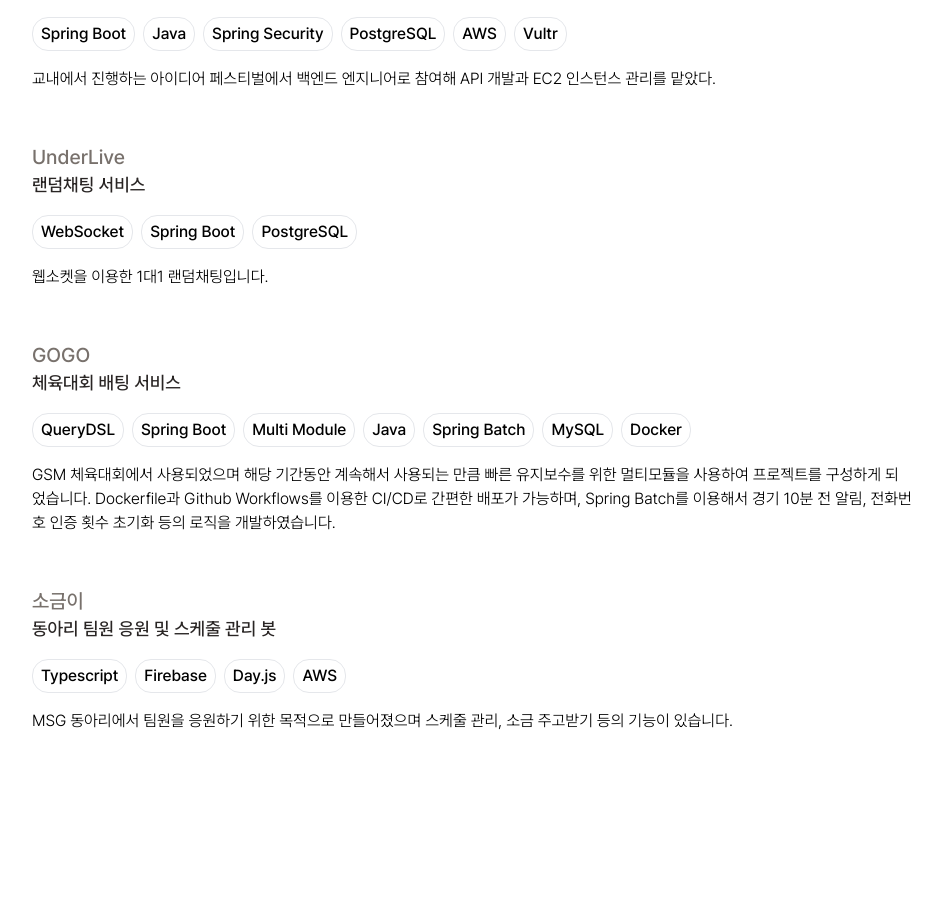
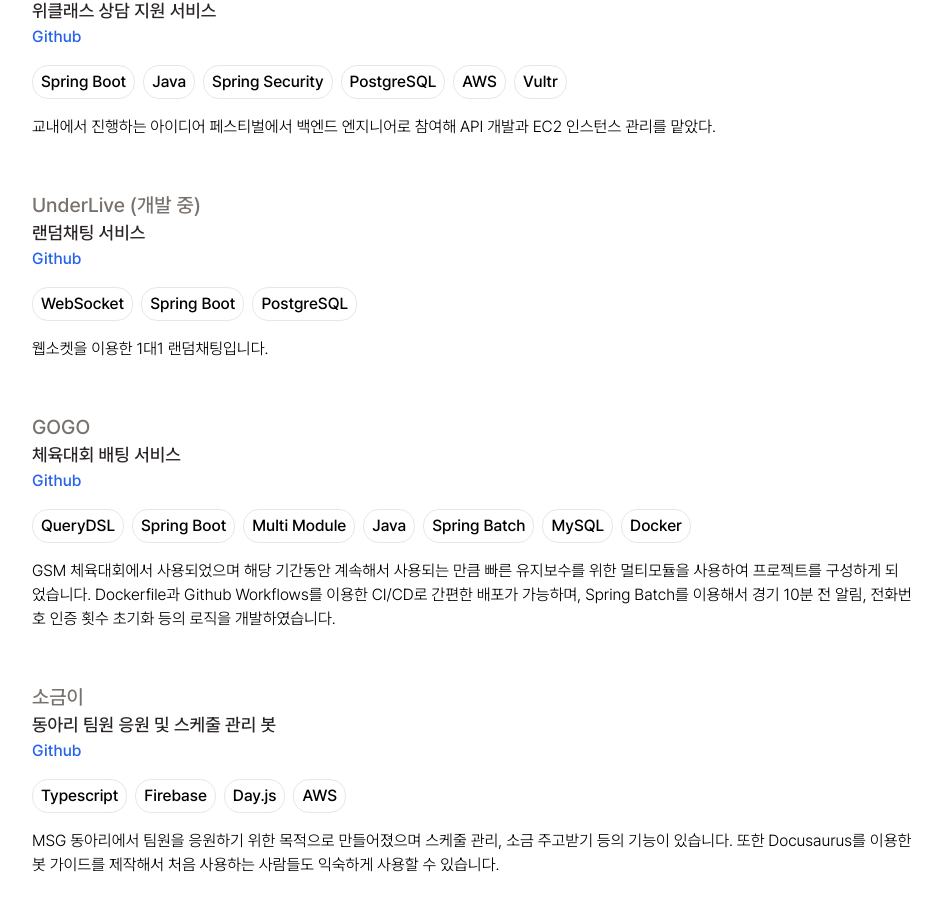
Before and after one commit to enbraining/portfolio, a Next.js app: page /project in a window 1280 px wide. Shown: the part 409-1320 px from the top of the page, without its empty margins (168-1110 px from the left). Before the commit the page ends 1194 px from the top, so only its background shows below. Built offline with nearby package versions, Linux system fonts and the light colour scheme.

Commit message:
project link

```diff
--- a/app/blog/page.tsx
+++ b/app/blog/page.tsx
@@ -1,7 +1,52 @@
-import Link from "next/link";
+export default function Page(){
+    const projects = [
+        {
+            id: 1,
+            name: "SMS",
+            subtitle: "학생 정보 통합관리 서비스",
+            tags: ["QueryDSL", "Spring Boot", "Multi Module", "Hexagonal Architecture", "Kotlin", "Spring Security"],
+            content: ""
+        },
+        {
+            id: 2,
+            name: "weeing",
+            subtitle: "위클래스 상담 지원 서비스",
+            tags: ["Spring Boot", "Java", "Spring Security", "PostgreSQL", "AWS", "Vultr"],
+            content: "교내에서 진행하는 아이디어 페스티벌에서 백엔드 엔지니어로 참여해 API 개발과 EC2 인스턴스 관리를 맡았다."
+        },
+        {
+            id: 3,
+            name: "UnderLive",
+            subtitle: "랜덤채팅 서비스",
+            tags: ["WebSocket", "Spring Boot", "PostgreSQL"],
+            content: "웹소켓을 이용한 1대1 랜덤채팅입니다."
+        },
+        {
+            id: 4,
+            name: "GOGO",
+            subtitle: "체육대회 배팅 서비스",
+            tags: ["QueryDSL", "Spring Boot", "Multi Module", "Java", "Spring Batch", "MySQL", "Docker"],
+            content: "GSM 체육대회에서 사용되었으며 해당 기간동안 계속해서 사용되는 만큼 빠른 유지보수를 위한 멀티모듈을 사용하여 프로젝트를 구성하게 되었습니다. Dockerfile과 Github Workflows를 이용한 CI/CD로 간편한 배포가 가능하며, Spring Batch를 이용해서 경기 10분 전 알림, 전화번호 인증 횟수 초기화 등의 로직을 개발하였습니다."
+        },
+        {
+            id: 5,
+            name: "소금이",
+            subtitle: "동아리 팀원 응원 및 스케줄 관리 봇",
+            tags: ["Typescript", "Firebase", "Day.js", "AWS"],
+            content: "MSG 동아리에서 팀원을 응원하기 위한 목적으로 만들어졌으며 스케줄 관리, 소금 주고받기 등의 기능이 있습니다."
+        }
+    ]
 
-export default function Page(){
     return (
-        <Link href={"https://until.blog/@enbraining"}>https://until.blog/@enbraining</Link>
+        <main>
+            {projects.map(project => <div className="font-medium pb-3 mb-10" key={project.id}>
+                <div className="gap-x-2 align-bottom justify-end mb-4">
+                    <p className="text-stone-500 text-xl">{project.name}</p>
+                    <p className="text-stone-800 text-lg">{project.subtitle}</p>
+                </div>
+                <div className="flex mb-4">{project.tags.map(tag => <div className="border px-2 py-1 mr-2 rounded-2xl" key={tag}>{tag}</div>)}</div>
+                <div className="font-light">{project.content}</div>
+            </div>)}
+        </main>
     )
 }
--- a/app/project/page.tsx
+++ b/app/project/page.tsx
@@ -1,3 +1,5 @@
+import Link from "next/link"
+
 export default function Page(){
     const projects = [
         {
@@ -5,35 +7,40 @@
             name: "SMS",
             subtitle: "학생 정보 통합관리 서비스",
             tags: ["QueryDSL", "Spring Boot", "Multi Module", "Hexagonal Architecture", "Kotlin", "Spring Security"],
-            content: ""
+            content: "",
+            source: "https://github.com/GSM-MSG/SMS-BackEnd"
         },
         {
             id: 2,
             name: "weeing",
             subtitle: "위클래스 상담 지원 서비스",
             tags: ["Spring Boot", "Java", "Spring Security", "PostgreSQL", "AWS", "Vultr"],
-            content: "교내에서 진행하는 아이디어 페스티벌에서 백엔드 엔지니어로 참여해 API 개발과 EC2 인스턴스 관리를 맡았다."
+            content: "교내에서 진행하는 아이디어 페스티벌에서 백엔드 엔지니어로 참여해 API 개발과 EC2 인스턴스 관리를 맡았다.",
+            source: "https://github.com/GApple-T/weeing-backend"
         },
         {
             id: 3,
-            name: "UnderLive",
+            name: "UnderLive (개발 중)",
             subtitle: "랜덤채팅 서비스",
             tags: ["WebSocket", "Spring Boot", "PostgreSQL"],
-            content: "웹소켓을 이용한 1대1 랜덤채팅입니다."
+            content: "웹소켓을 이용한 1대1 랜덤채팅입니다.",
+            source: "https://github.com/team-underlive"
         },
         {
             id: 4,
             name: "GOGO",
             subtitle: "체육대회 배팅 서비스",
             tags: ["QueryDSL", "Spring Boot", "Multi Module", "Java", "Spring Batch", "MySQL", "Docker"],
-            content: "GSM 체육대회에서 사용되었으며 해당 기간동안 계속해서 사용되는 만큼 빠른 유지보수를 위한 멀티모듈을 사용하여 프로젝트를 구성하게 되었습니다. Dockerfile과 Github Workflows를 이용한 CI/CD로 간편한 배포가 가능하며, Spring Batch를 이용해서 경기 10분 전 알림, 전화번호 인증 횟수 초기화 등의 로직을 개발하였습니다."
+            content: "GSM 체육대회에서 사용되었으며 해당 기간동안 계속해서 사용되는 만큼 빠른 유지보수를 위한 멀티모듈을 사용하여 프로젝트를 구성하게 되었습니다. Dockerfile과 Github Workflows를 이용한 CI/CD로 간편한 배포가 가능하며, Spring Batch를 이용해서 경기 10분 전 알림, 전화번호 인증 횟수 초기화 등의 로직을 개발하였습니다.",
+            source: "https://github.com/GSM-GOGO/GSM-GOGO-Server"
         },
         {
             id: 5,
             name: "소금이",
             subtitle: "동아리 팀원 응원 및 스케줄 관리 봇",
             tags: ["Typescript", "Firebase", "Day.js", "AWS"],
-            content: "MSG 동아리에서 팀원을 응원하기 위한 목적으로 만들어졌으며 스케줄 관리, 소금 주고받기 등의 기능이 있습니다."
+            content: "MSG 동아리에서 팀원을 응원하기 위한 목적으로 만들어졌으며 스케줄 관리, 소금 주고받기 등의 기능이 있습니다. 또한 Docusaurus를 이용한 봇 가이드를 제작해서 처음 사용하는 사람들도 익숙하게 사용할 수 있습니다.",
+            source: "https://github.com/GSM-MSG/Salt-Bot"
         }
     ]
 
@@ -43,6 +50,7 @@
                 <div className="gap-x-2 align-bottom justify-end mb-4">
                     <p className="text-stone-500 text-xl">{project.name}</p>
                     <p className="text-stone-800 text-lg">{project.subtitle}</p>
+                    <Link className="text-blue-600" href={project.source}>Github</Link>
                 </div>
                 <div className="flex mb-4">{project.tags.map(tag => <div className="border px-2 py-1 mr-2 rounded-2xl" key={tag}>{tag}</div>)}</div>
                 <div className="font-light">{project.content}</div>
```
